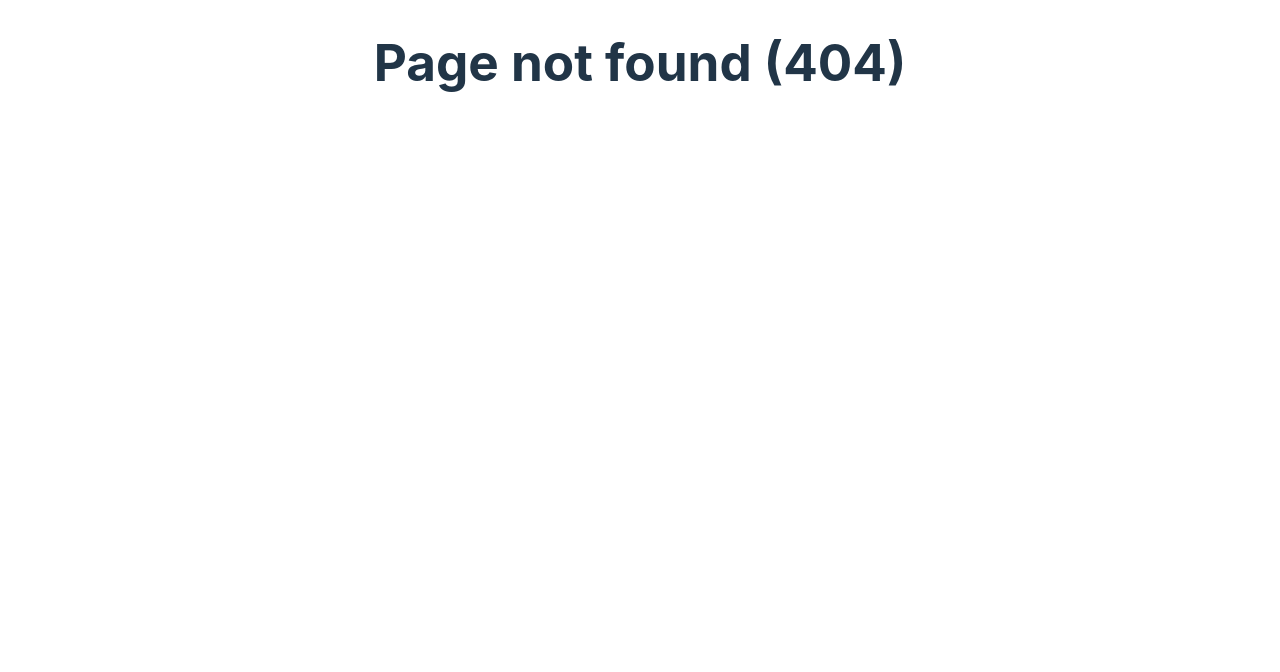
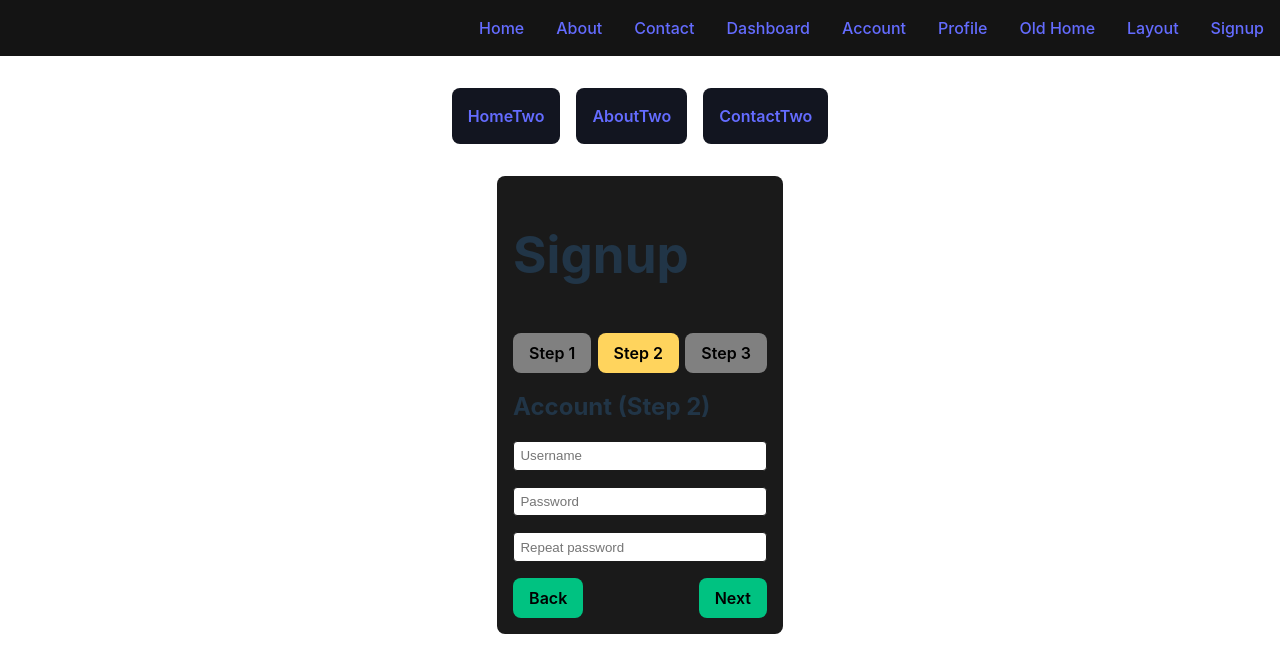
Before and after one commit to j-mattias/react-router-exercises, a React (Vite) app: page /signup/step2 in a window 1280 px wide. Before the commit this address had no page. Shown: the top 672 px of the page. Built offline with nearby package versions, Linux system fonts and the light colour scheme.

Commit message:
Exercise 8

```diff
--- a/src/components/Navbar.tsx
+++ b/src/components/Navbar.tsx
@@ -11,6 +11,7 @@ export function Navbar() {
       <Link to="/user">Profile</Link>
       <Link to="/old-home">Old Home</Link>
       <Link to="/layout">Layout</Link>
+      <Link to="/signup">Signup</Link>
     </nav>
   );
 }
--- /dev/null
+++ b/src/components/Step1.tsx
@@ -0,0 +1,15 @@
+import { Link } from "react-router-dom";
+
+export function Step1() {
+  return (
+    <>
+      <h2>Personal (Step 1)</h2>
+      <form className="signup-form step1">
+        <input type="text" placeholder="First name" />
+        <input type="text" placeholder="Last name" />
+        <input type="text" placeholder="Address" />
+      </form>
+      <Link to="step2">Next</Link>
+    </>
+  )
+}
--- /dev/null
+++ b/src/components/Step2.tsx
@@ -0,0 +1,18 @@
+import { Link } from "react-router-dom";
+
+export function Step2() {
+  return (
+    <>
+      <h2>Account (Step 2)</h2>
+      <form className="signup-form step2">
+        <input type="text" placeholder="Username" />
+        <input type="password" placeholder="Password" />
+        <input type="password" placeholder="Repeat password" />
+      </form>
+      <div className="nav-wrapper">
+        <Link to="..">Back</Link>
+        <Link to="../step3">Next</Link>
+      </div>
+    </>
+  );
+}
--- /dev/null
+++ b/src/components/Step3.tsx
@@ -0,0 +1,19 @@
+import { Link } from "react-router-dom";
+
+export function Step3() {
+  return (
+    <>
+      <h2>Summary (Step 3)</h2>
+      <section>
+        <p>First name: Steve</p>
+        <p>Last name: Kent</p>
+        <p>Address: Someplace</p>
+        <p>Username: SteveK</p>
+      </section>
+      <div className="nav-wrapper">
+        <Link to="../step2">Back</Link>
+        <Link to=".." relative="path">Submit</Link>
+      </div>
+    </>
+  );
+}
--- a/src/css/Navbar.css
+++ b/src/css/Navbar.css
@@ -2,6 +2,7 @@
   width: 100%;
   display: flex;
   justify-content: flex-end;
+  flex-wrap: wrap;
   background-color: rgb(20, 20, 20);
 
   a {
--- /dev/null
+++ b/src/css/Signup.css
@@ -0,0 +1,61 @@
+.signup {
+  background-color: rgb(26, 26, 26);
+  padding: 1rem;
+  border-radius: 8px;
+  gap: 1rem;
+  margin-top: 2rem;
+
+  .breadcrumbs {
+    display: flex;
+    gap: 0.4rem;
+
+    a {
+      background-color: gray;
+      cursor: default;
+
+      &:hover {
+        color: black;
+        background-color: gray;
+      }
+    }
+
+    a.active {
+      background-color: rgb(255, 212, 93);
+    }
+  }
+
+  h2 {
+    margin: 0;
+  }
+
+  a {
+    padding: 0.5rem 1rem;
+    background-color: rgb(0, 194, 129);
+    color: black;
+    font-weight: 600;
+    border-radius: 8px;
+    align-self: flex-end;
+
+    &:hover {
+      color: black;
+      background-color: rgb(0, 160, 107);
+    }
+  }
+
+  .nav-wrapper {
+    display: flex;
+    justify-content: space-between;
+  }
+}
+
+.signup-form {
+  display: flex;
+  flex-direction: column;
+  gap: 1rem;
+
+  input {
+    padding: 0.4rem;
+    border-radius: 4px;
+    border: 1px solid rgb(27, 27, 27);
+  }
+}
--- a/src/css/index.css
+++ b/src/css/index.css
@@ -2,6 +2,7 @@
 @import url("./Navbar.css");
 @import url("./NavLinks.css");
 @import url("./Layout.css");
+@import url("./Signup.css");
 
 :root {
   font-family: Inter, system-ui, Avenir, Helvetica, Arial, sans-serif;
--- /dev/null
+++ b/src/pages/Signup.tsx
@@ -0,0 +1,25 @@
+import { NavLink, Outlet } from "react-router-dom";
+
+export function Signup() {
+  const disableClick: React.MouseEventHandler<HTMLAnchorElement> = (e) => {
+    e.preventDefault();
+  };
+
+  return (
+    <main className="signup">
+      <h1>Signup</h1>
+      <div className="breadcrumbs">
+        <NavLink to="." end onClick={(e) => disableClick(e)}>
+          Step 1
+        </NavLink>
+        <NavLink to="step2" onClick={(e) => disableClick(e)}>
+          Step 2
+        </NavLink>
+        <NavLink to="step3" onClick={(e) => disableClick(e)}>
+          Step 3
+        </NavLink>
+      </div>
+      <Outlet />
+    </main>
+  );
+}
--- a/src/pages/index.ts
+++ b/src/pages/index.ts
@@ -13,5 +13,6 @@ export * from "./OldHome";
 export * from "./One";
 export * from "./UserProfile";
 export * from "./SensitiveInfo";
+export * from "./Signup";
 export * from "./Three";
 export * from "./Two";
--- a/src/router.tsx
+++ b/src/router.tsx
@@ -1,6 +1,9 @@
 import { createBrowserRouter, createRoutesFromElements, Route } from "react-router-dom";
 import { App, ProtectedRoute, Settings, Stats } from "./components";
-import { About, Contact, Home, Dashboard, NotFound, OldHome, Account, Login, UserProfile, SensitiveInfo, HomeTwo, AboutTwo, ContactTwo, Layout, One, Two, Three } from "./pages";
+import { About, Contact, Home, Dashboard, NotFound, OldHome, Account, Login, UserProfile, SensitiveInfo, HomeTwo, AboutTwo, ContactTwo, Layout, One, Two, Three, Signup } from "./pages";
+import { Step1 } from "./components/Step1";
+import { Step2 } from "./components/Step2";
+import { Step3 } from "./components/Step3";
 
 export const router = createBrowserRouter([
   {
@@ -98,6 +101,24 @@ export const router = createBrowserRouter([
             element: <Three />
           }
         ]
+      },
+      {
+        path: "signup",
+        element: <Signup />,
+        children: [
+          {
+            index: true,
+            element: <Step1 />
+          },
+          {
+            path: "step2",
+            element: <Step2 />
+          },
+          {
+            path: "step3",
+            element: <Step3 />
+          }
+        ]
       }
     ],
   },
@@ -122,11 +143,16 @@ export const routerJSX = createBrowserRouter(
       </Route>
       <Route element={<Login />} path="login" />
       <Route element={<UserProfile />} path="user/:id?" />
-      <Route element={<Layout />}>
+      <Route element={<Layout />} path="layout">
         <Route element={<One />} path="one" />
         <Route element={<Two />} path="two" />
         <Route element={<Three />} path="three" />
       </Route>
+      <Route element={<Signup />} path="signup">
+        <Route element={<Step1 />} index />
+        <Route element={<Step2 />} path="step2" />
+        <Route element={<Step3 />} path="step3" />
+      </Route>
     </Route>
   )
 );
```
